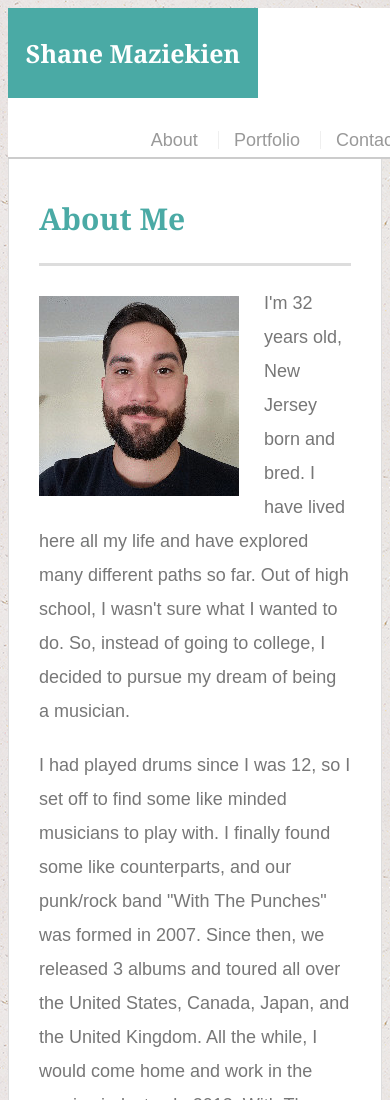
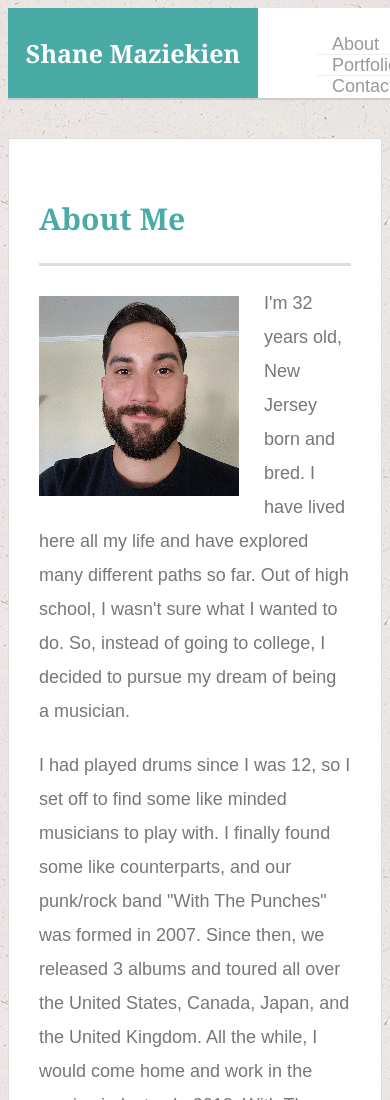
Before and after one commit to ShaneWTP/Responsive-Portfolio, a plain HTML site: page index.html in a window 390 px wide. Shown: the top 1100 px of the page. Drawn offline with Linux system fonts and the light colour scheme.

Commit message:
responsive

```diff
--- a/assets/css/style.css
+++ b/assets/css/style.css
@@ -1,4 +1,4 @@
-body {
+  body {
     font-family: Arial, "Helvetica Neue", Helvetica, sans-serif;
     font-size: 18px;
     line-height: 34px;
@@ -198,14 +198,25 @@ body {
     border: 0 none;
   }
 
-  @media only screen and (max-width: 640px) {
+  @media screen and (max-width: 640px) {
+    nav a {
+      display:block;
+      padding-top: 1px;
+      margin-top: 1px;
+      line-height: 18px;
+      color: #999;
+      text-decoration: none;
+      border-left:none;
+      border-top: 1px solid #efefef;
+    }
+    nav a:first-child {
+      border-top: 0 none;
+  }
 
-}
+  @media only screen and (max-width: 768px) {
 
-  @media only screen and (min-width: 641px; max-width: 768px; ) {
+  }
 
-}
+  @media only screen and (max-width: 980px) {
 
-@media only screen and (max-width: 980px) {
-
-}
+  }
```
